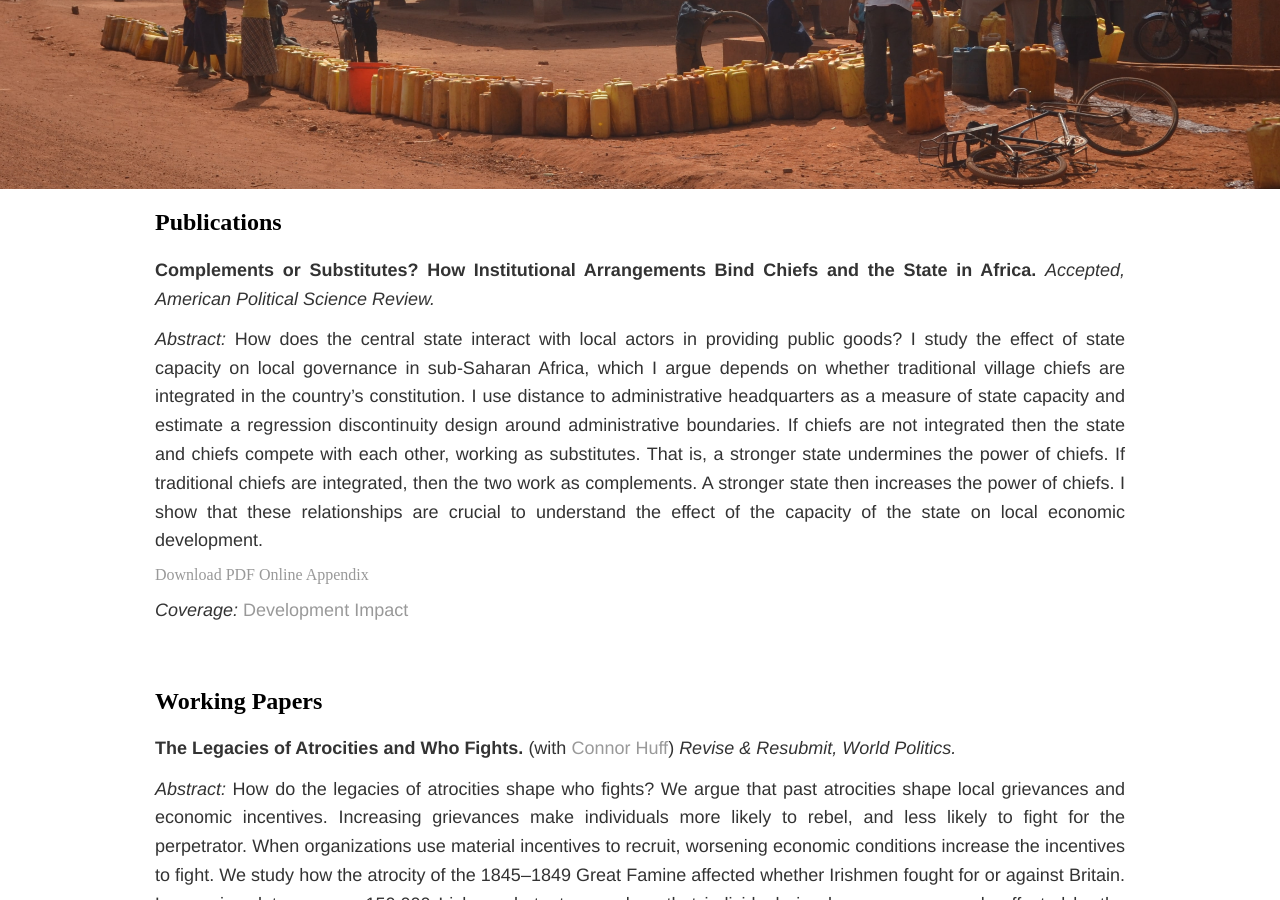
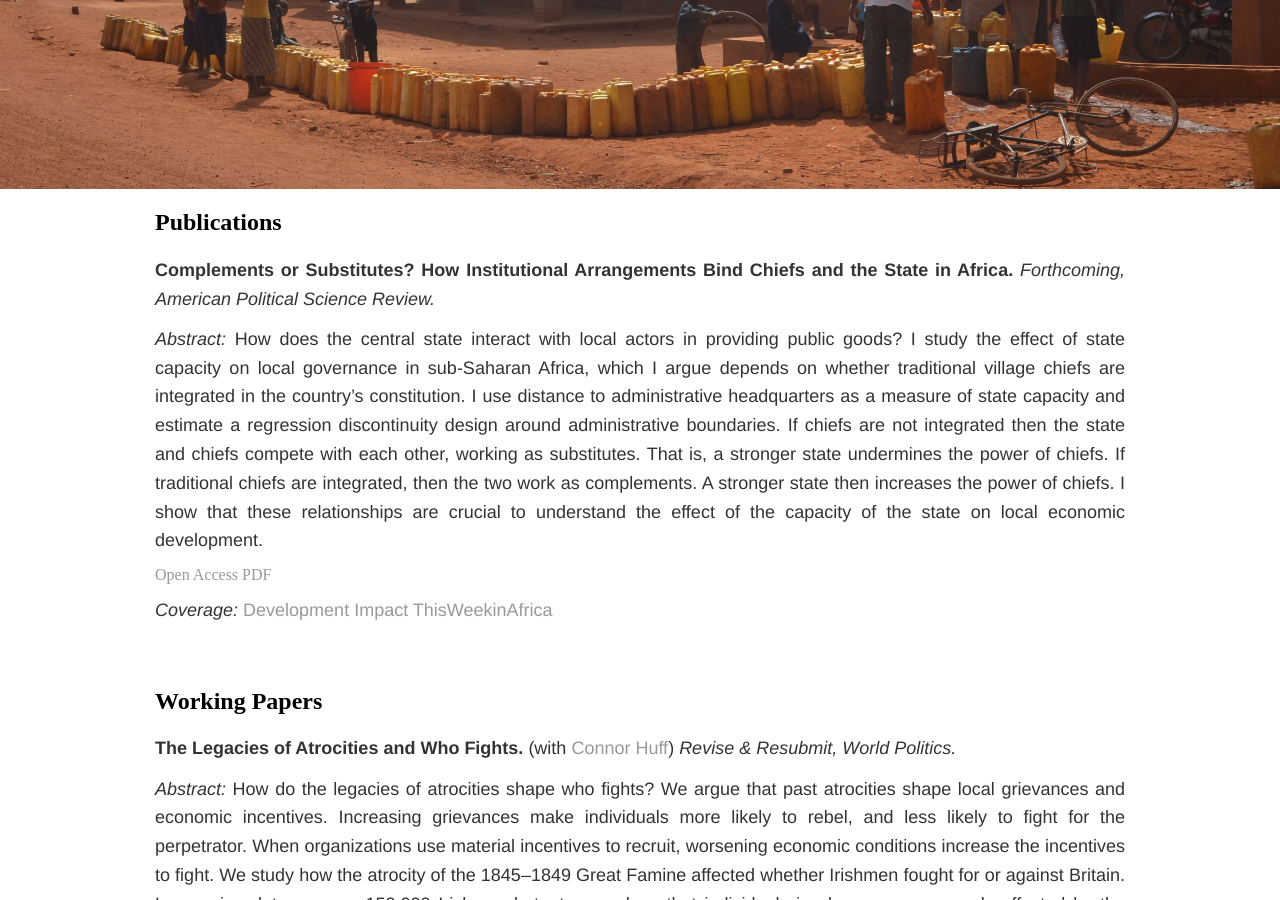
Before and after one commit to soeren-henn/soeren-henn.github.io, a Jekyll site: the page built from research/index.html, in a window 1280 px wide and 900 px high, scrolled down 359 px. Built offline with Jekyll 4.4.1, drawn with Linux system fonts in a browser that asks for light colours.

Commit message:
Update index.html

```diff
--- a/research/index.html
+++ b/research/index.html
@@ -15,10 +15,10 @@ title: Research
 	-->
 	<h2>Publications</h2>
 	<div class="paper">
-		<p><b>Complements or Substitutes? How Institutional Arrangements Bind Chiefs and the State in Africa.</b> <i> Accepted, American Political Science Review.</i> </p>
+		<p><b>Complements or Substitutes? How Institutional Arrangements Bind Chiefs and the State in Africa.</b> <i> Forthcoming, American Political Science Review.</i> </p>
 		<p><i>Abstract: </i>How does the central state interact with local actors in providing public goods? I study the effect of state capacity on local governance in sub-Saharan Africa, which I argue depends on whether traditional village chiefs are integrated in the country’s constitution. I use distance to administrative headquarters as a measure of state capacity and estimate a regression discontinuity design around administrative boundaries. If chiefs are not integrated then the state and chiefs compete with each other, working as substitutes. That is, a stronger state undermines the power of chiefs. If traditional chiefs are integrated, then the two work as complements. A stronger state then increases the power of chiefs. I show that these relationships are crucial to understand the effect of the capacity of the state on local economic development.</p>
-		<a href="/files/Henn_Chiefs.pdf" class="btn btn-default pull-right" title="PDF">Download PDF</a> <a href="/files/Henn_Chiefs_appendix.pdf" class="btn btn-default pull-right" title="PDF">Online Appendix</a>
-		<p> <i>Coverage:</i> <a href="https://blogs.worldbank.org/impactevaluations/complements-or-substitutes-state-presence-and-power-traditional-leaders-guest-post-soeren-j-henn" target="_blank">Development Impact</a> </p>
+		<a href="https://www.cambridge.org/core/journals/american-political-science-review/article/complements-or-substitutes-how-institutional-arrangements-bind-traditional-authorities-and-the-state-in-africa/01216C0A1B14465B11122451B558DE3A?utm_source=hootsuite&utm_medium=twitter&utm_campaign=PSR_Nov22" class="btn btn-default pull-right" title="PDF">Open Access PDF</a>
+		<p> <i>Coverage:</i> <a href="https://blogs.worldbank.org/impactevaluations/complements-or-substitutes-state-presence-and-power-traditional-leaders-guest-post-soeren-j-henn" target="_blank">Development Impact</a> <a href="https://thisweekinafrica.substack.com/p/this-week-in-africa-452" target="_blank">ThisWeekinAfrica</a> </p>
 	</div>
 
 <!--
```
